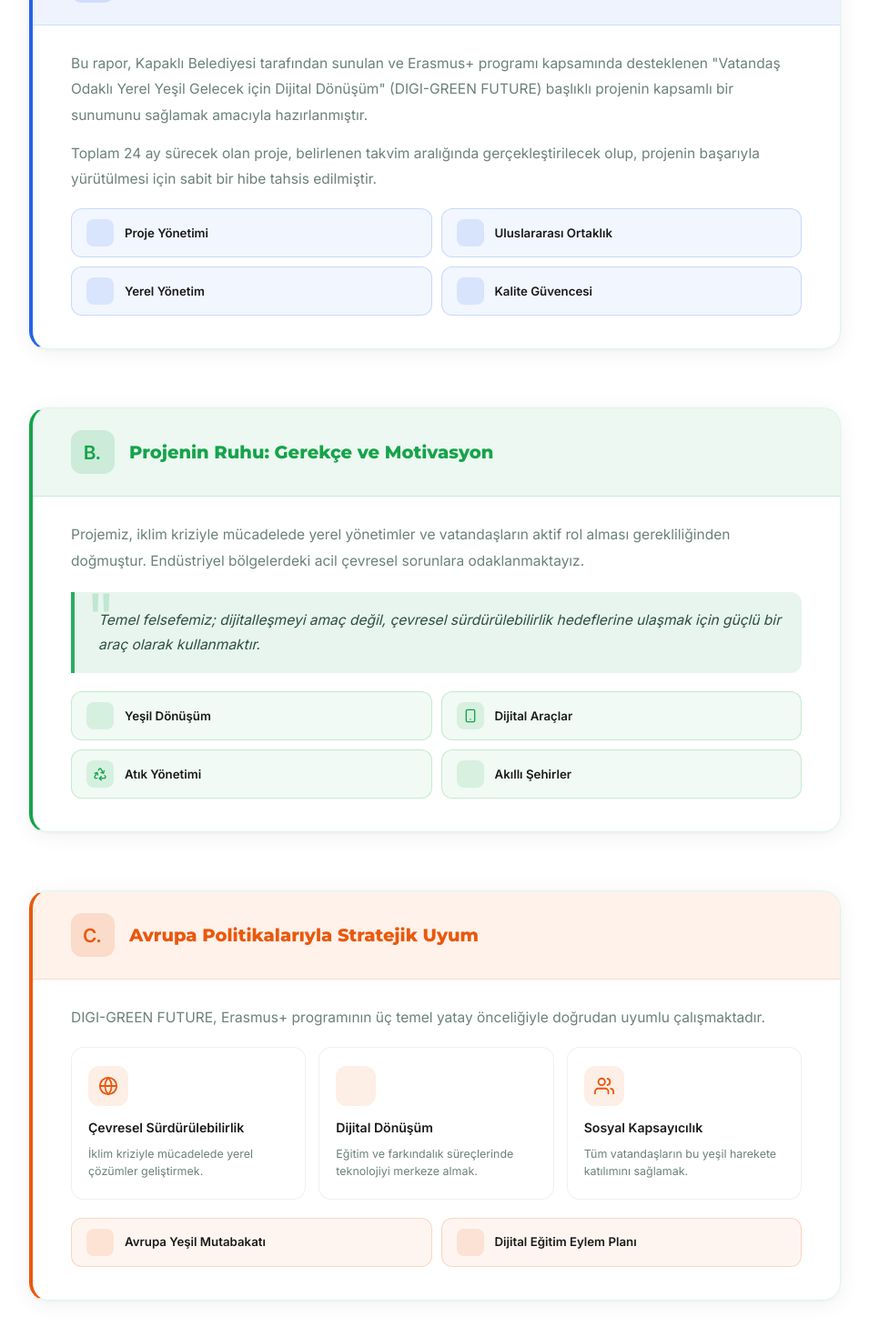
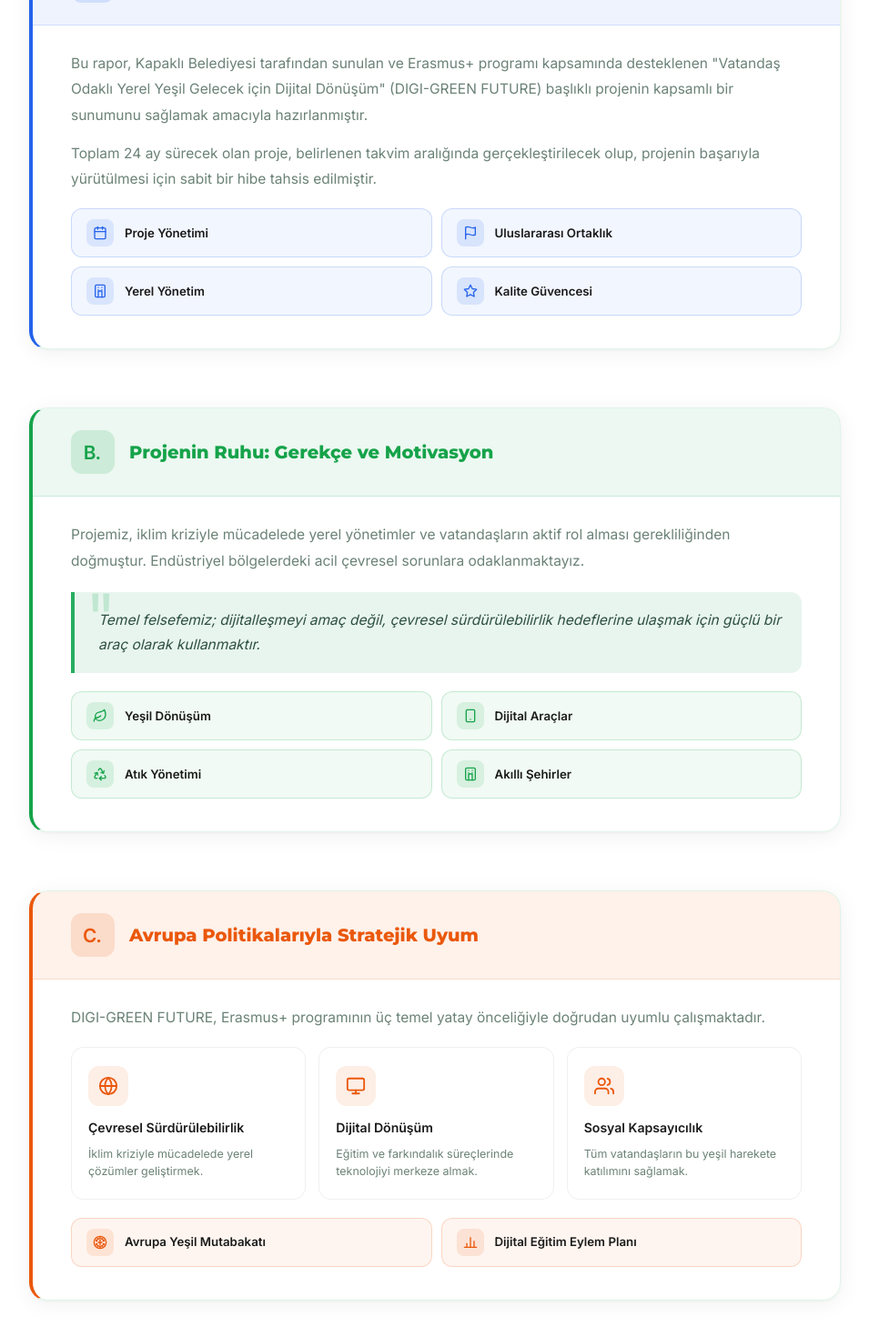
Before and after one commit to TurkerOguzEker/digi-green-final, a Next.js app: page /about/strategy in a window 1280 px wide. Shown: the part 1170-2640 px from the top of the page at 91% size, without its empty margins (162-1117 px from the left). Built offline with nearby package versions, Linux system fonts and the light colour scheme; no server answers; the database is empty.

Commit message:
CalisiyorHerSeyDuzgun

```diff
--- a/src/app/about/strategy/page.js
+++ b/src/app/about/strategy/page.js
@@ -9,21 +9,19 @@ import { NetworkBackground, HeroAnimation } from '../../../components/Background
 // ─── SVG İKONLAR ──────────────────────────────────────────────────────────────
 const Icon = ({ name, color='currentColor', size=20 }) => {
   const icons = {
-    arrowLeftRight:(<svg viewBox="0 0 24 24" fill="none" stroke={color} strokeWidth="2" strokeLinecap="round" strokeLinejoin="round" width={size} height={size}><path d="M8 3 4 7l4 4"/><path d="M4 7h16"/><path d="m16 21 4-4-4-4"/><path d="M20 17H4"/></svg>),
+    calendar: (<svg viewBox="0 0 24 24" fill="none" stroke={color} strokeWidth="2" strokeLinecap="round" strokeLinejoin="round" width={size} height={size}><rect x="3" y="4" width="18" height="18" rx="2" ry="2"/><line x1="16" y1="2" x2="16" y2="6"/><line x1="8" y1="2" x2="8" y2="6"/><line x1="3" y1="10" x2="21" y2="10"/></svg>),
+    flag: (<svg viewBox="0 0 24 24" fill="none" stroke={color} strokeWidth="2" strokeLinecap="round" strokeLinejoin="round" width={size} height={size}><path d="M4 15s1-1 4-1 5 2 8 2 4-1 4-1V3s-1 1-4 1-5-2-8-2-4 1-4 1z"/><line x1="4" y1="22" x2="4" y2="15"/></svg>),
+    building: (<svg viewBox="0 0 24 24" fill="none" stroke={color} strokeWidth="2" strokeLinecap="round" strokeLinejoin="round" width={size} height={size}><rect x="4" y="2" width="16" height="20" rx="2" ry="2"/><polyline points="9 22 9 12 15 12 15 22"/><line x1="9" y1="6" x2="9.01" y2="6"/><line x1="15" y1="6" x2="15.01" y2="6"/><line x1="9" y1="10" x2="9.01" y2="10"/><line x1="15" y1="10" x2="15.01" y2="10"/></svg>),
+    star: (<svg viewBox="0 0 24 24" fill="none" stroke={color} strokeWidth="2" strokeLinecap="round" strokeLinejoin="round" width={size} height={size}><polygon points="12 2 15.09 8.26 22 9.27 17 14.14 18.18 21.02 12 17.77 5.82 21.02 7 14.14 2 9.27 8.91 8.26 12 2"/></svg>),
+    leaf:(<svg viewBox="0 0 24 24" fill="none" stroke={color} strokeWidth="2" strokeLinecap="round" strokeLinejoin="round" width={size} height={size}><path d="M11 20A7 7 0 0 1 9.8 6.1C15.5 5 17 4.48 19 2c1 2 2 4.18 2 8 0 5.5-4.78 10-10 10Z"/><path d="M2 21c0-3 1.85-5.36 5.08-6C9.5 14.52 12 13 13 12"/></svg>),
+    recycle:(<svg viewBox="0 0 24 24" fill="none" stroke={color} strokeWidth="2" strokeLinecap="round" strokeLinejoin="round" width={size} height={size}><path d="M7 19H4.815a1.83 1.83 0 0 1-1.57-.881 1.785 1.785 0 0 1-.004-1.784L7.196 9.5"/><path d="M11 19h8.203a1.83 1.83 0 0 0 1.556-.89 1.784 1.784 0 0 0 0-1.775l-1.226-2.12"/><path d="m14 16-3 3 3 3"/><path d="M8.293 13.596 7.196 9.5 3.1 10.598"/><path d="m9.344 5.811 1.093-1.892A1.83 1.83 0 0 1 11.985 3a1.784 1.784 0 0 1 1.546.888l3.943 6.843"/><path d="m13.378 9.633 4.096 1.098 1.097-4.096"/></svg>),
     smartphone:(<svg viewBox="0 0 24 24" fill="none" stroke={color} strokeWidth="2" strokeLinecap="round" strokeLinejoin="round" width={size} height={size}><rect x="5" y="2" width="14" height="20" rx="2"/><line x1="12" y1="18" x2="12.01" y2="18"/></svg>),
-    graduationCap:(<svg viewBox="0 0 24 24" fill="none" stroke={color} strokeWidth="2" strokeLinecap="round" strokeLinejoin="round" width={size} height={size}><path d="M22 10v6M2 10l10-5 10 5-10 5z"/><path d="M6 12v5c3 3 9 3 12 0v-5"/></svg>),
-    megaphone:(<svg viewBox="0 0 24 24" fill="none" stroke={color} strokeWidth="2" strokeLinecap="round" strokeLinejoin="round" width={size} height={size}><path d="m3 11 19-9-9 19-2-8-8-2z"/></svg>),
+    city:(<svg viewBox="0 0 24 24" fill="none" stroke={color} strokeWidth="2" strokeLinecap="round" strokeLinejoin="round" width={size} height={size}><rect x="4" y="2" width="16" height="20" rx="2" ry="2"/><polyline points="9 22 9 12 15 12 15 22"/><line x1="9" y1="6" x2="9.01" y2="6"/><line x1="15" y1="6" x2="15.01" y2="6"/><line x1="9" y1="10" x2="9.01" y2="10"/><line x1="15" y1="10" x2="15.01" y2="10"/></svg>),
     globe:(<svg viewBox="0 0 24 24" fill="none" stroke={color} strokeWidth="2" strokeLinecap="round" strokeLinejoin="round" width={size} height={size}><circle cx="12" cy="12" r="10"/><line x1="2" y1="12" x2="22" y2="12"/><path d="M12 2a15.3 15.3 0 0 1 4 10 15.3 15.3 0 0 1-4 10 15.3 15.3 0 0 1-4-10 15.3 15.3 0 0 1 4-10z"/></svg>),
-    map:(<svg viewBox="0 0 24 24" fill="none" stroke={color} strokeWidth="2" strokeLinecap="round" strokeLinejoin="round" width={size} height={size}><polygon points="3 6 9 3 15 6 21 3 21 18 15 21 9 18 3 21"/><line x1="9" y1="3" x2="9" y2="18"/><line x1="15" y1="6" x2="15" y2="21"/></svg>),
-    fileText:(<svg viewBox="0 0 24 24" fill="none" stroke={color} strokeWidth="2" strokeLinecap="round" strokeLinejoin="round" width={size} height={size}><path d="M14 2H6a2 2 0 0 0-2 2v16a2 2 0 0 0 2 2h12a2 2 0 0 0 2-2V8z"/><polyline points="14 2 14 8 20 8"/><line x1="16" y1="13" x2="8" y2="13"/><line x1="16" y1="17" x2="8" y2="17"/><polyline points="10 9 9 9 8 9"/></svg>),
     users:(<svg viewBox="0 0 24 24" fill="none" stroke={color} strokeWidth="2" strokeLinecap="round" strokeLinejoin="round" width={size} height={size}><path d="M17 21v-2a4 4 0 0 0-4-4H5a4 4 0 0 0-4 4v2"/><circle cx="9" cy="7" r="4"/><path d="M23 21v-2a4 4 0 0 0-3-3.87"/><path d="M16 3.13a4 4 0 0 1 0 7.75"/></svg>),
-    recycle:(<svg viewBox="0 0 24 24" fill="none" stroke={color} strokeWidth="2" strokeLinecap="round" strokeLinejoin="round" width={size} height={size}><path d="M7 19H4.815a1.83 1.83 0 0 1-1.57-.881 1.785 1.785 0 0 1-.004-1.784L7.196 9.5"/><path d="M11 19h8.203a1.83 1.83 0 0 0 1.556-.89 1.784 1.784 0 0 0 0-1.775l-1.226-2.12"/><path d="m14 16-3 3 3 3"/><path d="M8.293 13.596 7.196 9.5 3.1 10.598"/><path d="m9.344 5.811 1.093-1.892A1.83 1.83 0 0 1 11.985 3a1.784 1.784 0 0 1 1.546.888l3.943 6.843"/><path d="m13.378 9.633 4.096 1.098 1.097-4.096"/></svg>),
-    cpu:(<svg viewBox="0 0 24 24" fill="none" stroke={color} strokeWidth="2" strokeLinecap="round" strokeLinejoin="round" width={size} height={size}><rect x="4" y="4" width="16" height="16" rx="2"/><rect x="9" y="9" width="6" height="6"/><line x1="9" y1="1" x2="9" y2="4"/><line x1="15" y1="1" x2="15" y2="4"/><line x1="9" y1="20" x2="9" y2="23"/><line x1="15" y1="20" x2="15" y2="23"/><line x1="20" y1="9" x2="23" y2="9"/><line x1="20" y1="14" x2="23" y2="14"/><line x1="1" y1="9" x2="4" y2="9"/><line x1="1" y1="14" x2="4" y2="14"/></svg>),
-    wifi:(<svg viewBox="0 0 24 24" fill="none" stroke={color} strokeWidth="2" strokeLinecap="round" strokeLinejoin="round" width={size} height={size}><path d="M5 12.55a11 11 0 0 1 14.08 0"/><path d="M1.42 9a16 16 0 0 1 21.16 0"/><path d="M8.53 16.11a6 6 0 0 1 6.95 0"/><line x1="12" y1="20" x2="12.01" y2="20"/></svg>),
-    bookOpen:(<svg viewBox="0 0 24 24" fill="none" stroke={color} strokeWidth="2" strokeLinecap="round" strokeLinejoin="round" width={size} height={size}><path d="M2 3h6a4 4 0 0 1 4 4v14a3 3 0 0 0-3-3H2z"/><path d="M22 3h-6a4 4 0 0 0-4 4v14a3 3 0 0 1 3-3h7z"/></svg>),
-    video:(<svg viewBox="0 0 24 24" fill="none" stroke={color} strokeWidth="2" strokeLinecap="round" strokeLinejoin="round" width={size} height={size}><polygon points="23 7 16 12 23 17 23 7"/><rect x="1" y="5" width="15" height="14" rx="2"/></svg>),
-    share2:(<svg viewBox="0 0 24 24" fill="none" stroke={color} strokeWidth="2" strokeLinecap="round" strokeLinejoin="round" width={size} height={size}><circle cx="18" cy="5" r="3"/><circle cx="6" cy="12" r="3"/><circle cx="18" cy="19" r="3"/><line x1="8.59" y1="13.51" x2="15.42" y2="17.49"/><line x1="15.41" y1="6.51" x2="8.59" y2="10.49"/></svg>),
-    hash:(<svg viewBox="0 0 24 24" fill="none" stroke={color} strokeWidth="2" strokeLinecap="round" strokeLinejoin="round" width={size} height={size}><line x1="4" y1="9" x2="20" y2="9"/><line x1="4" y1="15" x2="20" y2="15"/><line x1="10" y1="3" x2="8" y2="21"/><line x1="16" y1="3" x2="14" y2="21"/></svg>),
+    monitor:(<svg viewBox="0 0 24 24" fill="none" stroke={color} strokeWidth="2" strokeLinecap="round" strokeLinejoin="round" width={size} height={size}><rect x="2" y="3" width="20" height="14" rx="2"/><line x1="8" y1="21" x2="16" y2="21"/><line x1="12" y1="17" x2="12" y2="21"/></svg>),
+    eu:(<svg viewBox="0 0 24 24" fill="none" stroke={color} strokeWidth="2" strokeLinecap="round" strokeLinejoin="round" width={size} height={size}><circle cx="12" cy="12" r="10"/><path d="M9 12h6"/><path d="M12 8v8"/><circle cx="12" cy="5" r=".8" fill={color}/><circle cx="15.5" cy="6.2" r=".8" fill={color}/><circle cx="17.8" cy="9" r=".8" fill={color}/><circle cx="17.8" cy="15" r=".8" fill={color}/><circle cx="15.5" cy="17.8" r=".8" fill={color}/><circle cx="12" cy="19" r=".8" fill={color}/><circle cx="8.5" cy="17.8" r=".8" fill={color}/><circle cx="6.2" cy="15" r=".8" fill={color}/><circle cx="6.2" cy="9" r=".8" fill={color}/><circle cx="8.5" cy="6.2" r=".8" fill={color}/></svg>),
+    barChart:(<svg viewBox="0 0 24 24" fill="none" stroke={color} strokeWidth="2" strokeLinecap="round" strokeLinejoin="round" width={size} height={size}><line x1="18" y1="20" x2="18" y2="10"/><line x1="12" y1="20" x2="12" y2="4"/><line x1="6" y1="20" x2="6" y2="14"/><line x1="2" y1="20" x2="22" y2="20"/></svg>),
   };
   return icons[name] || null;
 };
```
Also changed, not shown: src/components/admin/AdminLayout.js (added).
